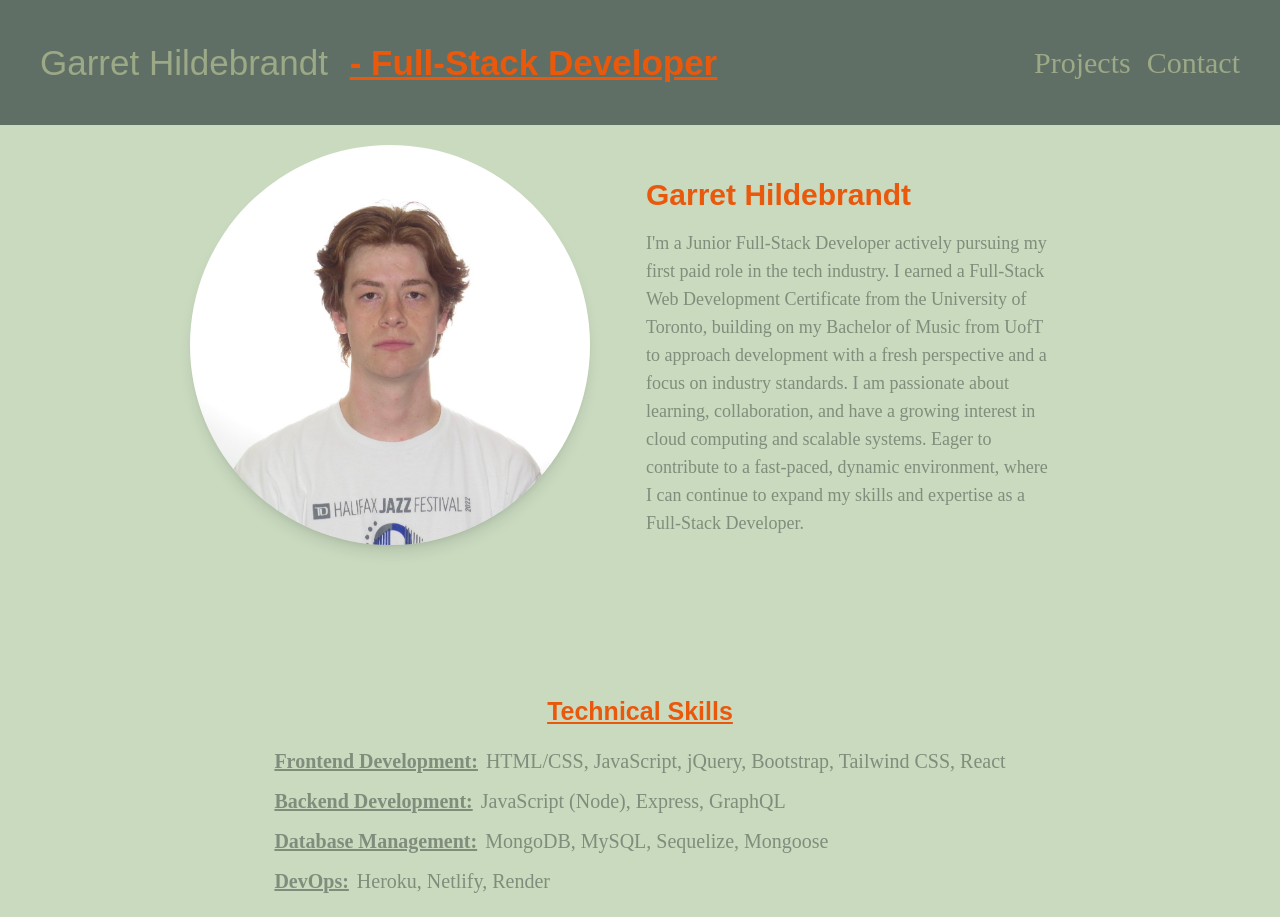
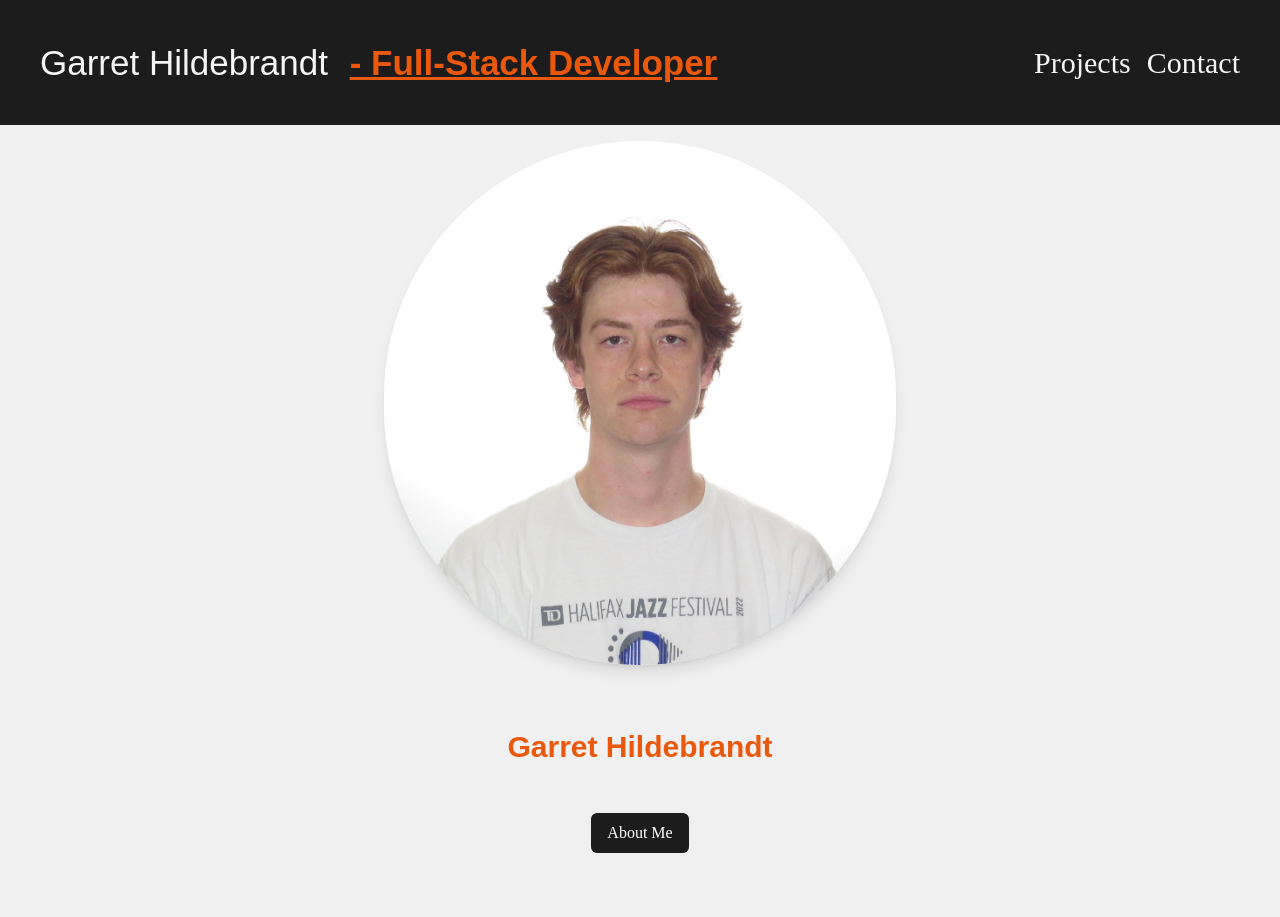
Before and after one commit to garrethil/portfolio, a React (Vite) app: page /#/ in a window 1280 px wide. Shown: the top 917 px of the page. Built offline with nearby package versions, Linux system fonts and the light colour scheme; a web font is replaced by a local one.

Commit message:
change colour theme and put bio into a modal, small correction in project data

```diff
--- a/src/assets/data.js
+++ b/src/assets/data.js
@@ -13,7 +13,7 @@ const projectData = [
     image: "project-images/Render.png",
     alt: "Render file performance webpage",
     desc: "MERN, Youtube Data API, Sole Developer",
-    repo: "https://github.com/garrethil/renderFile",
+    repo: "https://github.com/garrethil/render-file",
     link: "https://www.renderfile.com/",
     depl: true,
   },
--- a/src/components/Header.jsx
+++ b/src/components/Header.jsx
@@ -61,18 +61,18 @@ const Header = () => {
         </div>
       </div>
       {isOpen && (
-        <nav className="md:hidden bg-gray-800 p-5 space-y-4 absolute top-full left-0 w-full z-20">
+        <nav className="md:hidden bg-primary text-primary-text p-5 space-y-4 absolute top-full left-0 w-full z-20">
           <a
             href="#projects"
             onClick={(e) => handleScrollToSection(e, "projects")}
-            className="block text-white hover:border-dashed cursor-pointer"
+            className="block hover:border-dashed cursor-pointer"
           >
             Projects
           </a>
           <a
             href="#contact"
             onClick={(e) => handleScrollToSection(e, "contact")}
-            className="block text-white hover:border-dashed cursor-pointer"
+            className="block hover:border-dashed cursor-pointer"
           >
             Contact
           </a>
--- a/src/components/Resume.jsx
+++ b/src/components/Resume.jsx
@@ -49,7 +49,7 @@ export default function Resume() {
         <a
           href={resumePath}
           download
-          className="bg-primary text-base sm:text-lg md:text-xl text-primary-text hover:bg-primary-text hover:text-primary py-2 px-4 rounded w-full md:w-auto text-center"
+          className="bg-primary text-base sm:text-lg md:text-xl text-primary-text hover:bg-orange-700 transition duration-300 py-2 px-4 rounded w-full md:w-auto text-center"
         >
           Download My Resume
         </a>
--- a/src/pages/Home.jsx
+++ b/src/pages/Home.jsx
@@ -1,40 +1,65 @@
+import { useState } from "react";
 import Resume from "../components/Resume";
 import Portfolio from "../components/Portfolio";
 
 function Home() {
   const headshot = "headshot.jpg";
+  const [isModalOpen, setIsModalOpen] = useState(false);
+
+  const handleOpenModal = () => setIsModalOpen(true);
+  const handleCloseModal = () => setIsModalOpen(false);
 
   return (
     <div className="w-full flex flex-col items-center justify-center px-4 sm:px-6 md:px-8 lg:px-10 space-y-8 sm:space-y-10 lg:space-y-12">
-      {/* Top Section (Image and Bio) */}
-      <div className="w-full lg:w-[80%] xl:w-[75%] max-w-screen-lg mx-auto flex flex-col lg:flex-row items-center lg:items-start text-center lg:text-left space-y-6 sm:space-y-8 lg:space-y-0 lg:space-x-6 sm:space-x-8 lg:space-x-10 pt-4 sm:pt-5">
       {/* Image container */}
-        <div className="flex-shrink-0 relative">
       <img
         src={headshot}
         alt="Profile Picture"
-            className="w-[200px] h-[200px] sm:w-[250px] sm:h-[250px] md:w-[300px] md:h-[300px] lg:w-[350px] lg:h-[350px] xl:w-[400px] xl:h-[400px] rounded-full object-cover shadow-lg transition-transform duration-300 ease-in-out transform hover:scale-105"
+        className="w-full lg:w-[80%] max-w-lg h-auto rounded-full object-cover shadow-lg my-4"
       />
-        </div>
-
-        {/* Text content container */}
-        <div className="flex flex-col items-center lg:items-start lg:flex-grow lg:w-2/3 rounded-xl p-4 sm:p-6 lg:p-8 bg-content text-content-text">
-          <h2 className="font-serif text-orange-600 text-xl sm:text-2xl lg:text-3xl font-bold mb-2 sm:mb-4">
+      {/* Title */}
+      <h2 className="font-serif text-orange-600 text-xl sm:text-2xl lg:text-3xl font-bold mb-4">
         Garret Hildebrandt
       </h2>
-          <p className="text-sm sm:text-base lg:text-lg leading-relaxed lg:leading-7">
-            I'm a Junior Full-Stack Developer actively pursuing my first paid
-            role in the tech industry. I earned a Full-Stack Web Development
-            Certificate from the University of Toronto, building on my Bachelor
-            of Music from UofT to approach development with a fresh perspective
-            and a focus on industry standards. I am passionate about learning,
-            collaboration, and have a growing interest in cloud computing and
-            scalable systems. Eager to contribute to a fast-paced, dynamic
-            environment, where I can continue to expand my skills and expertise
-            as a Full-Stack Developer.
+      {/* About Me Button */}
+      <button
+        className="bg-primary text-white px-4 py-2 rounded-md hover:bg-orange-700 transition duration-300"
+        onClick={handleOpenModal}
+      >
+        About Me
+      </button>
+
+      {/* Modal */}
+      {isModalOpen && (
+        <div className="fixed inset-0 flex items-center justify-center z-50 bg-black bg-opacity-50">
+          <div className="bg-white p-6 rounded-lg w-full max-w-lg mx-auto relative">
+            <button
+              className="absolute top-2 right-2 text-gray-500 hover:text-gray-700"
+              onClick={handleCloseModal}
+            >
+              ✕
+            </button>
+            <div className="flex flex-col items-center text-center">
+              {/* Bio Content */}
+              <h2 className="font-serif text-orange-600 text-xl sm:text-2xl lg:text-3xl font-bold mb-4">
+                Garret Hildebrandt
+              </h2>
+              <p className="text-sm sm:text-base lg:text-lg leading-relaxed">
+                I'm a Junior Full-Stack Developer actively pursuing my first
+                paid role in the tech industry. I earned a Full-Stack Web
+                Development Certificate from the University of Toronto, building
+                on my Bachelor of Music from UofT to approach development with a
+                fresh perspective and a focus on industry standards. I am
+                passionate about learning, collaboration, and have a growing
+                interest in cloud computing and scalable systems. Eager to
+                contribute to a fast-paced, dynamic environment, where I can
+                continue to expand my skills and expertise as a Full-Stack
+                Developer.
               </p>
             </div>
           </div>
+        </div>
+      )}
 
       {/* Resume Section */}
       <div className="w-full lg:w-[80%] max-w-screen-lg flex justify-center items-center">
--- a/tailwind.config.js
+++ b/tailwind.config.js
@@ -9,12 +9,15 @@ export default {
       },
       colors: {
         primary: {
-          DEFAULT: "#5F6F65", // Header and Footer Background
-          text: "#9CA986", // Header and Footer Text
+          DEFAULT: "#1C1C1C", // Dark Header and Footer Background for strong contrast
+          text: "#F5F5F5", // Light Header and Footer Text for maximum clarity
         },
         content: {
-          DEFAULT: "#C9DABF", // Main Page Background
-          text: "#808D7C", // Main Content Text
+          DEFAULT: "#F0F0F0", // Light Gray Main Page Background for minimal color distraction
+          text: "#333333", // Dark Gray Main Content Text for excellent readability
+        },
+        highlight: {
+          DEFAULT: "#FFD700", // Gold color for highlighted elements
         },
       },
       fontFamily: {
```
Lines whose indentation alone changed are shown as unchanged.
